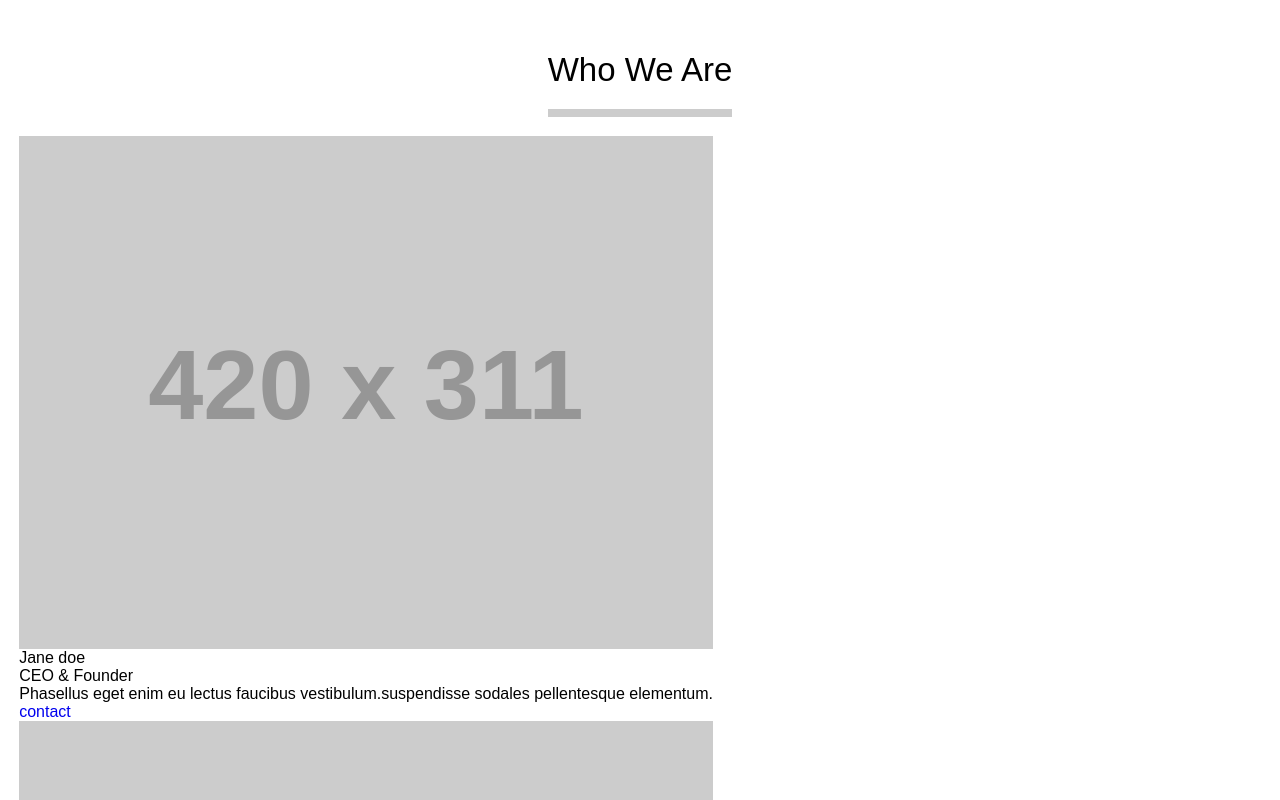
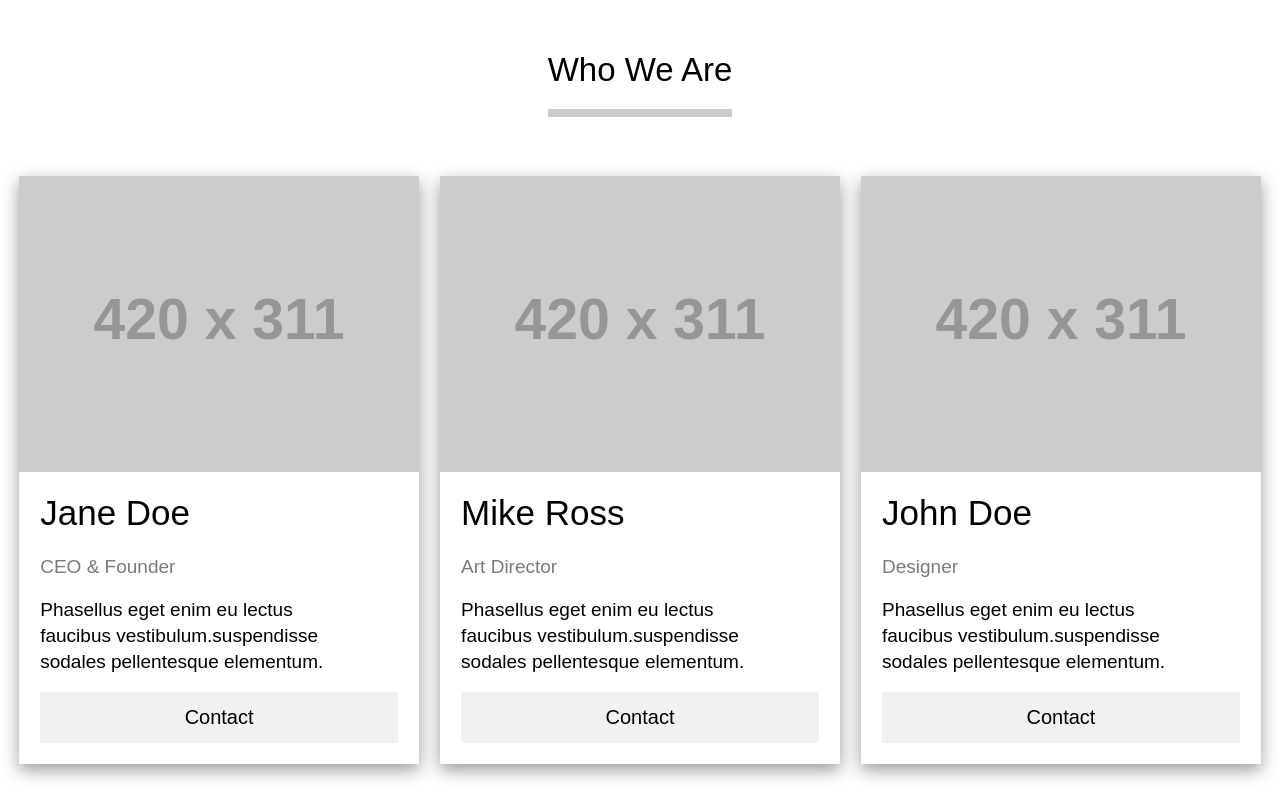
Before and after one commit to saifaliaxioned/marketing_temp, a plain HTML site: page index.html in a window 1280 px wide. Shown: the part 2500-3300 px from the top of the page. Drawn offline with Linux system fonts and the light colour scheme; placeholder pictures from the web are drawn by us.

Commit message:
section3 css added

```diff
--- a/assets/css/style.css
+++ b/assets/css/style.css
@@ -513,6 +513,69 @@ li {
 
 /* section 2 end */
 
+/* section 3 start */
+
+.emp-sec {
+  padding-bottom: 28px;
+}
+
+.emp-cards {
+  display: flex;
+  justify-content: space-between;
+  flex-wrap: wrap;
+  padding: 40px 0;
+}
+
+.emp-content {
+  flex-basis: 32.2%;
+  box-shadow: 0px 6px 16px rgb(0, 0, 0, 0.4);
+}
+
+.emp-details {
+  padding: 21px;
+}
+
+.emp-name,
+.emp-post {
+  text-transform: capitalize;
+}
+
+.emp-name {
+  font-size: 35px;
+  font-weight: 500;
+}
+
+.emp-post {
+  display: block;
+  padding: 23px 0 15px 0;
+  font-size: 19px;
+  color: rgb(122, 122, 122);
+}
+
+.emp-desc {
+  line-height: 26px;
+  font-size: 19px;
+  padding: 4px 10% 17px 0;
+}
+
+.emp-btn a {
+  display: block;
+  text-align: center;
+  color: rgb(0, 0, 0);
+  background: rgb(241, 241, 241);
+  font-size: 20px;
+  text-transform: capitalize;
+  padding: 14px 0;
+  transition: all 0.5s ease;
+}
+
+.emp-btn a:hover {
+  color: rgb(255, 255, 255);
+  background: rgb(0, 0, 0);
+}
+
+/* section 3 end */
+
 /*=================================
   main styling ends here
 =================================*/
```
